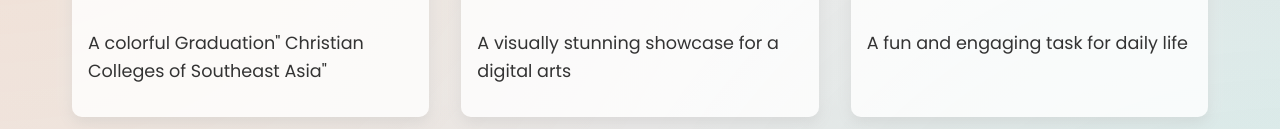
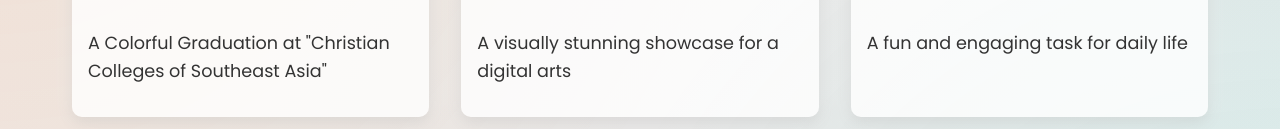
Before and after one commit to nikkieJan/NJ, a plain HTML site: page docs/index.html in a window 1280 px wide. Shown: the part 1071-1200 px from the top of the page. Drawn offline with Linux system fonts and the light colour scheme.

Commit message:
Update index.html

```diff
--- a/docs/index.html
+++ b/docs/index.html
@@ -47,7 +47,7 @@
                         <img src="pictures/Slide3.JPG" alt="Project 1 Image 3">
                     </div>
                     <h3>Vibrant Graduation Design</h3>
-                    <p>A colorful Graduation" Christian Colleges of Southeast Asia"</p>
+                    <p>A Colorful Graduation at "Christian Colleges of Southeast Asia"</p>
                 </div>
                 <div class="project">
                     <div class="slideshow">
```
